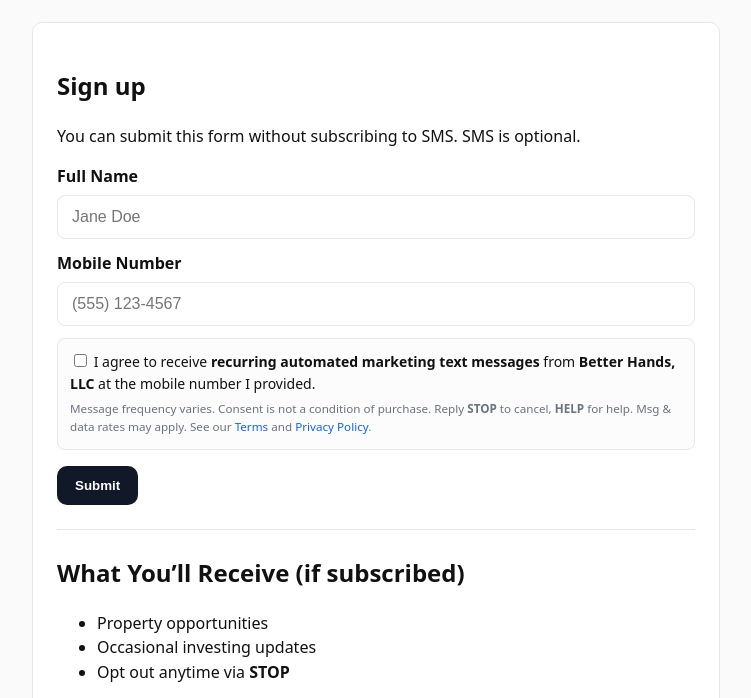
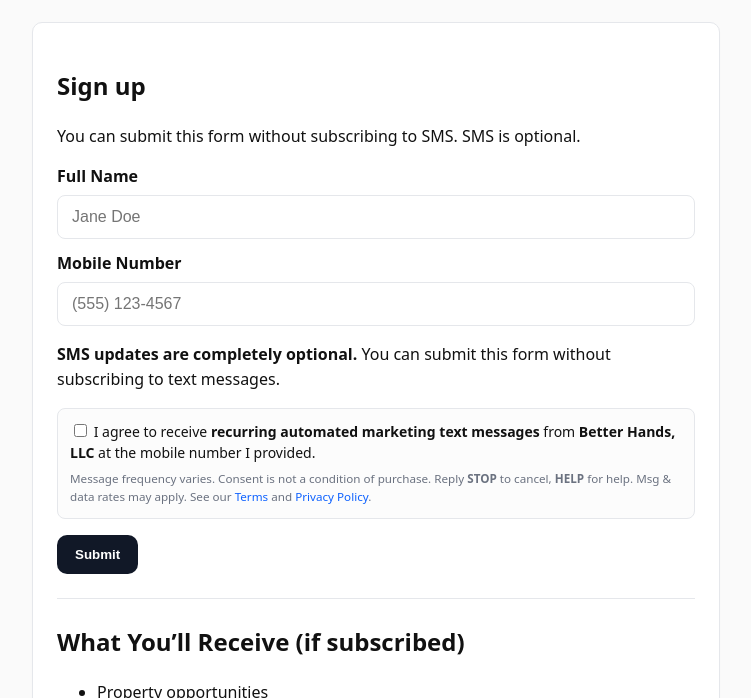
Before and after one commit to mrschristyh/betterhands-optin, a plain HTML site: page index.html in a window 1280 px wide. Shown: the part 101-799 px from the top of the page, without its empty margins (264-1015 px from the left). Drawn offline with Linux system fonts and the light colour scheme.

Commit message:
Update index.html

```diff
--- a/index.html
+++ b/index.html
@@ -54,6 +54,8 @@
           <label for="phone">Mobile Number</label>
           <input id="phone" name="phone" type="tel" inputmode="tel" placeholder="(555) 123-4567" required />
         </div>
+
+        <p><strong>SMS updates are completely optional.</strong> You can submit this form without subscribing to text messages.</p>
 
         <div class="consent">
           <label>
```
